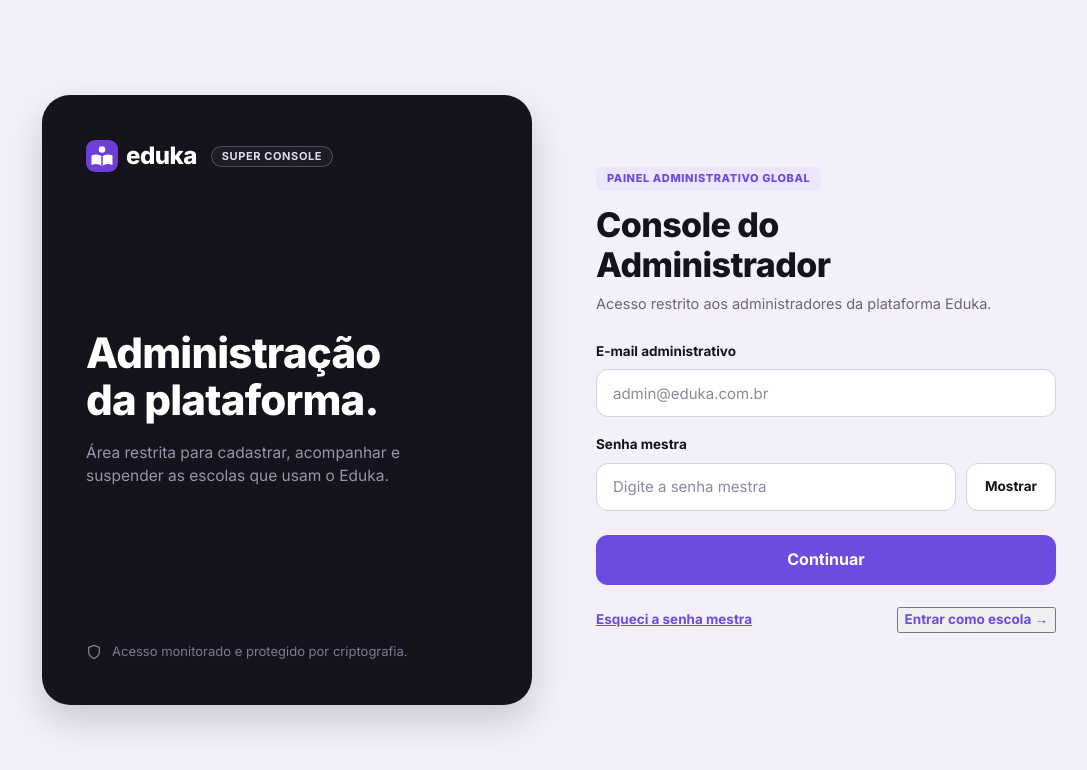
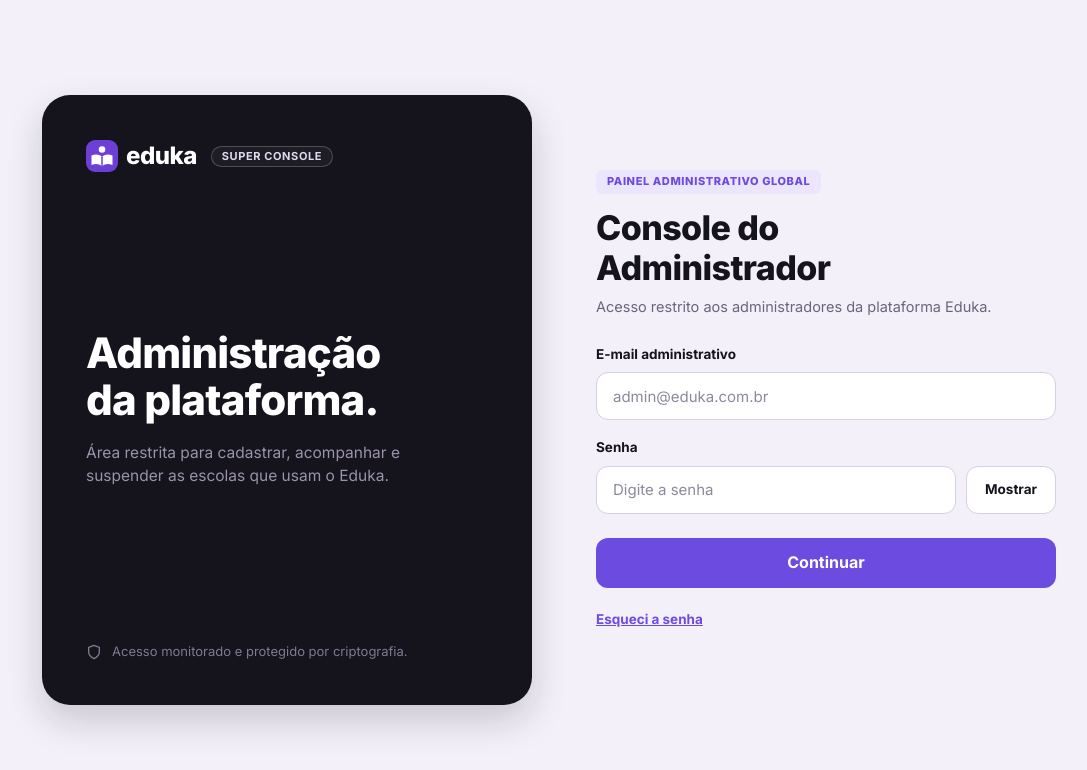
Before and after one commit to ICEI-PUC-Minas-PMGES-TI/pmg-es-2026-2-ti3-9577100-eduka, a React (Vite) app in the folder Codigo/frontend/: page /login in a window 1280 px wide. Shown: the top 770 px of the page, without its empty margins (91-1178 px from the left). Built offline with nearby package versions, Linux system fonts and the light colour scheme; no server answers.

Commit message:
refactor(super-admin): simplifica textos da tela de login do administrador

```diff
--- a/Codigo/frontend/src/roles/super_admin/pages/LoginAdmin/LoginAdmin.module.css
+++ b/Codigo/frontend/src/roles/super_admin/pages/LoginAdmin/LoginAdmin.module.css
@@ -298,21 +298,6 @@
   color: #5534cc;
 }
 
-.schoolLink {
-  display: inline-flex;
-  align-items: center;
-  gap: 4px;
-  color: var(--color-primary);
-  font-size: 13.5px;
-  font-weight: 700;
-  text-decoration: none;
-  cursor: pointer;
-}
-
-.schoolLink:hover {
-  text-decoration: underline;
-}
-
 /* ==========================================================================
    Responsividade
    ========================================================================== */
--- a/Codigo/frontend/src/roles/super_admin/pages/LoginAdmin/LoginAdmin.tsx
+++ b/Codigo/frontend/src/roles/super_admin/pages/LoginAdmin/LoginAdmin.tsx
@@ -28,7 +28,7 @@ export function LoginAdmin() {
     setAviso(null)
 
     if (!email.trim() || !senha) {
-      setErro('Informe o e-mail administrativo e a senha mestra.')
+      setErro('Informe o e-mail administrativo e a senha.')
       return
     }
 
@@ -39,7 +39,7 @@ export function LoginAdmin() {
     } catch (err) {
       if (err instanceof ApiError) {
         if (err.status === 401) {
-          setErro('Credenciais inválidas. Verifique o e-mail e a senha mestra informados.')
+          setErro('Credenciais inválidas. Verifique o e-mail e a senha informados.')
         } else if (err.status === 0) {
           setErro('Não foi possível conectar ao servidor. Verifique sua conexão ou se a API está online.')
         } else {
@@ -54,12 +54,7 @@ export function LoginAdmin() {
   }
 
   function handleEsqueciSenha() {
-    setAviso('Para recuperar a senha mestra, consulte o operador de infraestrutura ou use a chave mestra configurada no ambiente.')
-    setErro(null)
-  }
-
-  function handleEntrarComoEscola() {
-    setAviso('O portal de login para escolas e gestores escolares estará disponível em breve.')
+    setAviso('Para recuperar a senha, consulte o operador de infraestrutura.')
     setErro(null)
   }
 
@@ -125,14 +120,14 @@ export function LoginAdmin() {
 
             <div className={styles.fieldGroup}>
               <label htmlFor="master-password" className={styles.label}>
-                Senha mestra
+                Senha
               </label>
               <div className={styles.passwordRow}>
                 <input
                   id="master-password"
                   type={mostrarSenha ? 'text' : 'password'}
                   className={styles.input}
-                  placeholder="Digite a senha mestra"
+                  placeholder="Digite a senha"
                   value={senha}
                   onChange={(e) => setSenha(e.target.value)}
                   autoComplete="current-password"
@@ -143,7 +138,7 @@ export function LoginAdmin() {
                   type="button"
                   className={styles.togglePasswordBtn}
                   onClick={() => setMostrarSenha((prev) => !prev)}
-                  aria-label={mostrarSenha ? 'Ocultar senha mestra' : 'Mostrar senha mestra'}
+                  aria-label={mostrarSenha ? 'Ocultar senha' : 'Mostrar senha'}
                 >
                   {mostrarSenha ? 'Ocultar' : 'Mostrar'}
                 </button>
@@ -172,15 +167,7 @@ export function LoginAdmin() {
                 className={styles.forgotLink}
                 onClick={handleEsqueciSenha}
               >
-                Esqueci a senha mestra
-              </button>
-
-              <button
-                type="button"
-                className={styles.schoolLink}
-                onClick={handleEntrarComoEscola}
-              >
-                Entrar como escola →
+                Esqueci a senha
               </button>
             </div>
           </form>
```
